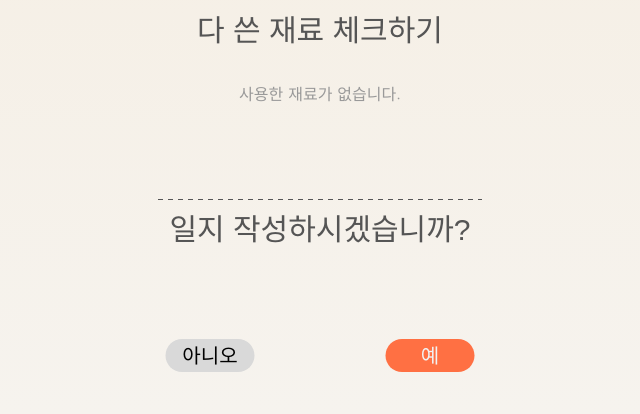
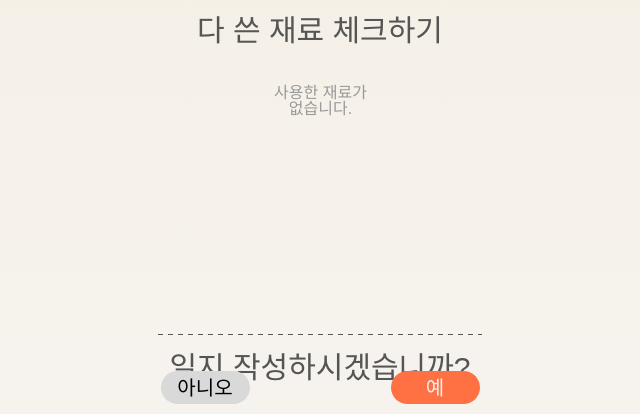
Before and after one commit to chrry03/Recipick, a Django app: template templates/recipes/cooking_complete.html in a window 1280 px wide. Shown: the part 386-800 px from the top of the page, without its empty margins (320-960 px from the left). Run offline with Django 5.2, Linux system fonts and the light colour scheme; the template is opened without the code that fills it, so the values that code supplies are empty; some web fonts are replaced.

Commit message:
[fix]요리 완료 페이지 수정

```diff
--- a/static/css/recipes.css
+++ b/static/css/recipes.css
@@ -16,12 +16,13 @@
 /* ==========================================================================
    1. 요리 모드 페이지 스타일 (기존 코드 유지)
    ========================================================================== */
-.recipe-container {
+.recipe-container,
+.cooking-complete-container {
     position: relative;
     width: 100%;
     max-width: 385px;
     height: 100%;
-    max-height: 844px;
+    max-height: 1200px;
     margin: 0 auto;
     background: linear-gradient(180deg, #f5ede0 0%, #f6f3ee 100%);
     border-radius: 20px;
@@ -678,6 +714,12 @@
     left: 50%;
     transform: translateX(-50%);
     width: 90%;
+    max-width: calc(100% - 40px);
+    max-height: 300px;
+    box-sizing: border-box;
+    overflow: visible;
+    display: flex;
+    flex-direction: column;
 }
 
 .checklist-title {
@@ -688,24 +730,56 @@
     margin-bottom: 20px;
     line-height: 28px;
     font-family: 'MemomentKkukkukk', sans-serif;
+    flex-shrink: 0;
+    position: relative;
+    z-index: 1;
 }
 
 .checklist-columns {
     display: flex;
     justify-content: center;
-    gap: 40px;
+    align-items: flex-start;
+    gap: 20px;
+    width: 100%;
+    max-width: 100%;
+    height: 264px;
+    max-height: 250px;
+    box-sizing: border-box;
+    overflow-y: auto;
+    overflow-x: hidden;
+    flex: 1;
+    padding-left: 24px;
+    padding-right: 24px;
 }
 
 .checklist-column {
     display: flex;
     flex-direction: column;
-    gap: 16px;
+    align-items: flex-start;
+    gap: 0px;
+    flex: 1;
+    min-width: 0;
+    max-width: 50%;
+    height: 264px;
+    overflow: hidden;
+}
+
+.checklist-column:empty {
+    display: none;
 }
 
 .checklist-item {
     display: flex;
     align-items: center;
     gap: 10px;
+    min-width: 0;
+    width: 100%;
+    max-width: 100%;
+    margin-bottom: 16px;
+}
+
+.checklist-item:last-child {
+    margin-bottom: 0;
 }
 
 .checkbox {
@@ -758,7 +837,7 @@
 /* 구분선 */
 .divider {
     position: absolute;
-    top: 585px;
+    top: 720px;
     left: 50%;
     transform: translateX(-50%);
     width: 324px;
@@ -775,7 +854,7 @@
 /* 일지 질문 */
 .question {
     position: absolute;
-    top: 602px;
+    top: 740px;
     left: 50%;
     transform: translateX(-50%);
     font-size: 30px;
@@ -784,20 +863,20 @@
     text-align: center;
     line-height: 28px;
     font-family: 'MemomentKkukkukk', sans-serif;
+    white-space: nowrap;
+    width: auto;
+    max-width: calc(100% - 40px);
 }
 
 /* 버튼 그룹 */
 .button-group {
     position: absolute;
-    bottom: 42px;
-    left: 50%;
-    transform: translateX(-50%);
-    width: 375px;
-    max-width: calc(100% - 0px);
+    bottom: 10px;
+    left: 0;
+    right: 0;
     display: flex;
     justify-content: space-between;
     padding: 0 33px;
-    box-sizing: border-box;
 }
 
 .btn {
--- a/static/js/recipes.js
+++ b/static/js/recipes.js
@@ -1042,6 +1042,21 @@
         setRemainingPathColor(timeLeft);
     }
 
+    function addTimeToTimer(secondsToAdd) {
+        if (secondsToAdd <= 0) {
+            return;
+        }
+
+        // 현재 남은 시간에 추가
+        timeLeft += secondsToAdd;
+        TIME_LIMIT += secondsToAdd;
+
+        // 시간 표시 및 원형 진행 표시 업데이트
+        updateTimerDisplay();
+        setCircleDasharray();
+        setRemainingPathColor(timeLeft);
+    }
+
     function showMinutesInput() {
         if (isEditingTime || timerInterval) {
             return;
@@ -1265,6 +1280,9 @@
         setCircleDasharray();
         setRemainingPathColor(timeLeft);
 
+        // 시간 추가 버튼 이벤트 리스너 추가
+        bindTimerAddButtons();
+
         // 분 클릭 시 분 입력 모드로 전환
         const minutesLabel = document.getElementById("timer-minutes");
         if (minutesLabel) {
@@ -1308,6 +1326,28 @@
     // ============================================
     // 요리 완료 페이지 모듈
     // ============================================
+
+    /**
+     * 시간 추가 버튼 이벤트 바인딩
+     */
+    function bindTimerAddButtons() {
+        const addButtons = document.querySelectorAll('.timer-add-btn');
+
+        addButtons.forEach(button => {
+            button.addEventListener('click', function() {
+                const secondsToAdd = parseInt(this.dataset.seconds, 10);
+                if (!isNaN(secondsToAdd) && secondsToAdd > 0) {
+                    addTimeToTimer(secondsToAdd);
+
+                    // 버튼 클릭 효과 (시각적 피드백)
+                    this.style.transform = 'scale(0.95)';
+                    setTimeout(() => {
+                        this.style.transform = '';
+                    }, 150);
+                }
+            });
+        });
+    }
 
     /**
      * 요리 완료 페이지 초기화
--- a/templates/recipes/cooking_complete.html
+++ b/templates/recipes/cooking_complete.html
@@ -5,6 +5,13 @@
 
 {% block extra_css %}
 <link rel="stylesheet" href="{% static 'css/recipes.css' %}">
+<style>
+    body {
+        font-family: 'MemomentKkukkukk', sans-serif;
+        overflow: hidden;
+        height: 100vh;
+    }
+</style>
 {% endblock extra_css %}
 
 {% block content %}
@@ -34,14 +41,9 @@
 
         <div class="checklist-columns">
             {% if ingredients %}
+                <div class="checklist-column">
                     {% for ingredient in ingredients %}
                         {% if forloop.counter0|divisibleby:2 %}
-                        <!-- 왼쪽 컬럼 시작 -->
-                        {% if forloop.counter0 == 0 %}
-                            <div class="checklist-column">
-                        {% endif %}
-                    {% endif %}
-
                             <div class="checklist-item" data-ingredient-id="{{ ingredient.id }}">
                                 <div class="checkbox">
                                     <svg class="checkmark" viewBox="0 0 20 20" fill="none" aria-hidden="true" style="display: none;">
@@ -50,19 +52,23 @@
                                 </div>
                                 <span class="item-text">{{ ingredient.name }}</span>
                             </div>
-
-                    {% if forloop.counter|divisibleby:2 or forloop.last %}
-                        <!-- 오른쪽 컬럼 시작 또는 마지막 항목 -->
-                        {% if forloop.counter|divisibleby:2 %}
+                        {% endif %}
+                    {% endfor %}
                 </div>
                 <div class="checklist-column">
-                        {% endif %}
-                    {% endif %}
-
-                    {% if forloop.last %}
+                    {% for ingredient in ingredients %}
+                        {% if not forloop.counter0|divisibleby:2 %}
+                            <div class="checklist-item" data-ingredient-id="{{ ingredient.id }}">
+                                <div class="checkbox">
+                                    <svg class="checkmark" viewBox="0 0 20 20" fill="none" aria-hidden="true" style="display: none;">
+                                        <path d="M18.75 2.11094C18.5806 2.13969 18.3716 2.2402 18.2397 2.35645C18.1846 2.40496 15.6192 5.32492 12.5388 8.84531L6.93789 15.2459L6.83809 15.1287C6.7832 15.0642 5.60934 13.8081 4.22953 12.3373C2.23918 10.2159 1.68223 9.64391 1.53422 9.56945C1.27711 9.44016 0.834492 9.43535 0.600937 9.55934C0.179883 9.78285 0.00101563 10.0727 0.000390625 10.5327C7.8125e-05 10.7623 0.0189062 10.8468 0.107422 11.0127C0.18082 11.1502 1.18027 12.2429 3.26172 14.4611C6.65145 18.0737 6.46422 17.9004 6.97703 17.9004C7.17371 17.9004 7.27406 17.8766 7.45113 17.7881C7.6616 17.6829 8.05996 17.2368 13.7573 10.727C18.2301 5.61629 19.8602 3.72859 19.9194 3.59082C20.0289 3.33637 20.0287 2.95078 19.919 2.71746C19.8242 2.5157 19.6179 2.29227 19.4432 2.20188C19.2952 2.12539 18.9397 2.07875 18.75 2.11094Z" fill="#FF7043"/>
+                                    </svg>
+                                </div>
+                                <span class="item-text">{{ ingredient.name }}</span>
                             </div>
                         {% endif %}
                     {% endfor %}
+                </div>
             {% else %}
                 <!-- 재료가 없을 때 기본 메시지 -->
                 <div class="checklist-column">
```
Also changed, not shown: other parts of static/css/recipes.css (+41 -3 lines), templates/recipes/cooking_mode.html (+11 -0 lines). Lines whose indentation alone changed are shown as unchanged.
